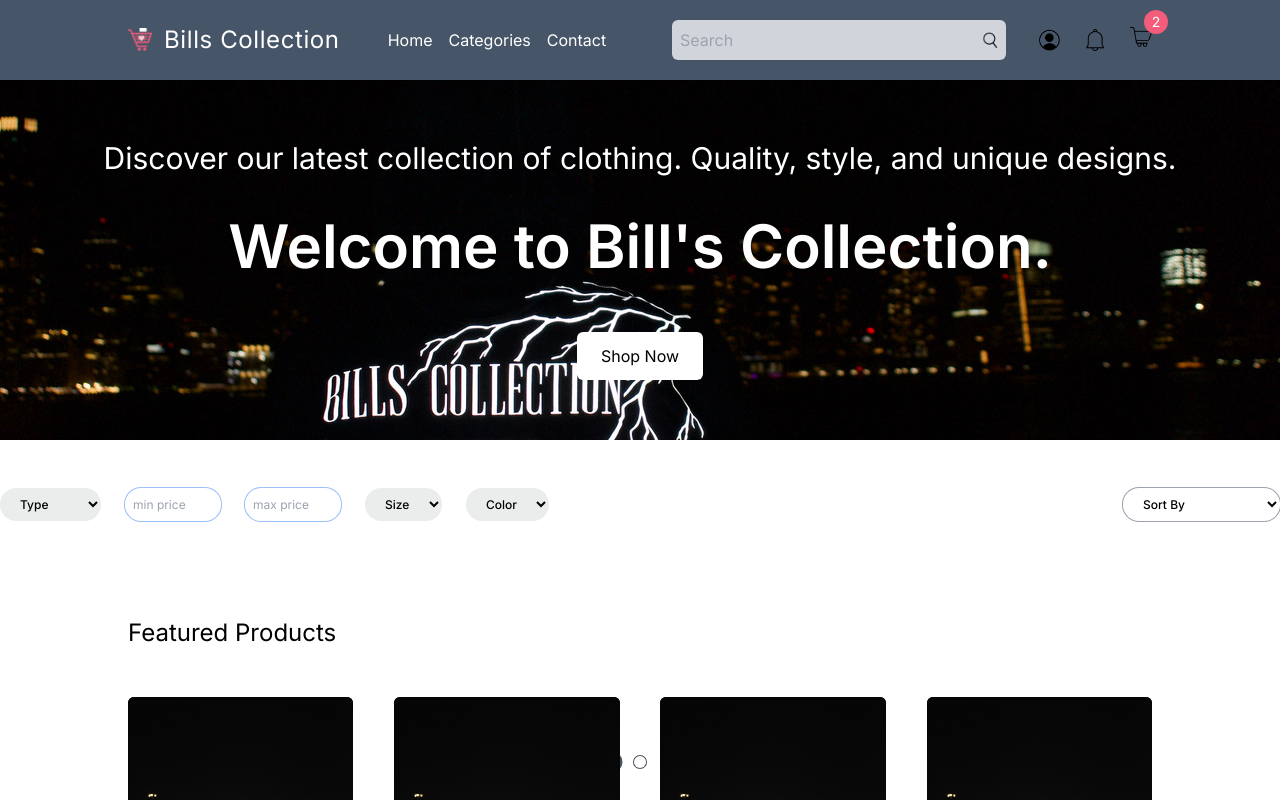
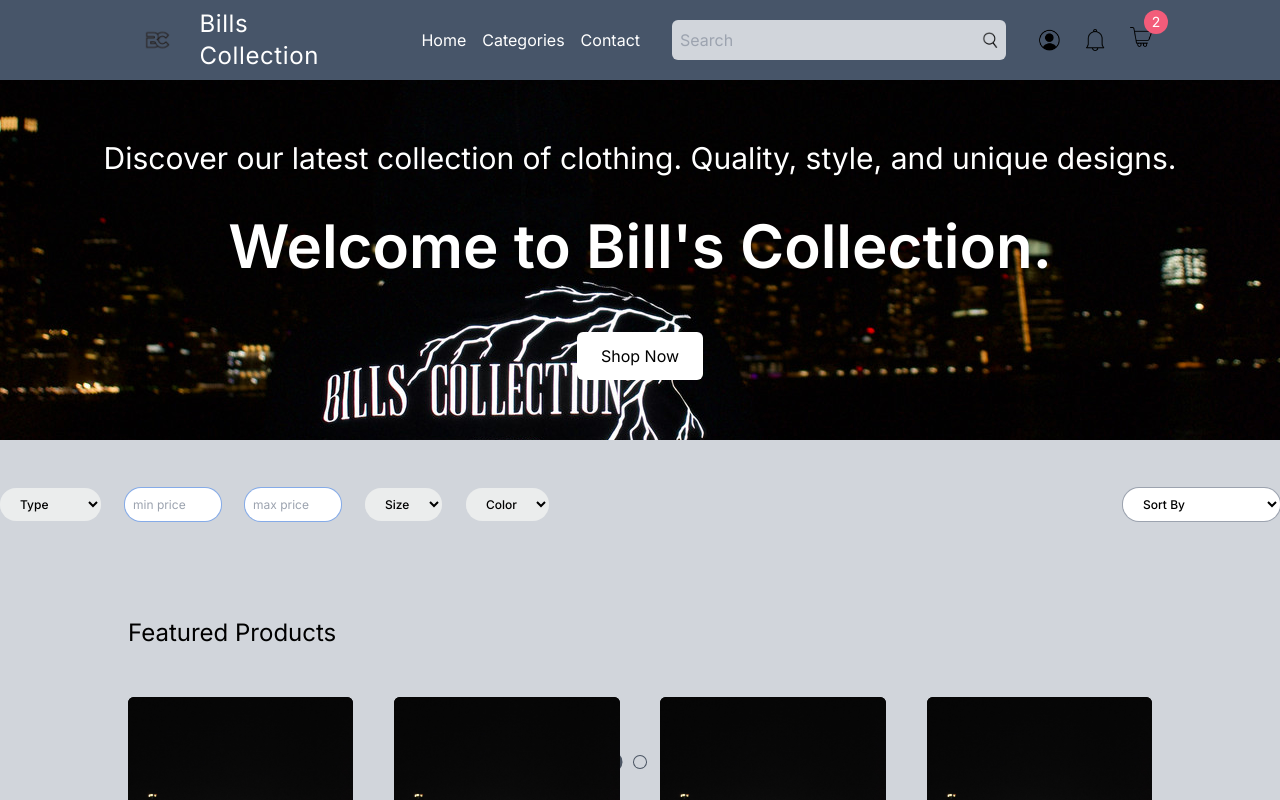
Before and after one commit to zammun/BillsCollection, a Next.js app: page / in a window 1280 px wide. Shown: the top 800 px of the page. Built offline with nearby package versions, Linux system fonts and the light colour scheme.

Commit message:
Color changes

```diff
--- a/src/app/layout.tsx
+++ b/src/app/layout.tsx
@@ -7,8 +7,8 @@ import Footer from "@/components/Footer";
 const inter = Inter({ subsets: ["latin"] });
 
 export const metadata: Metadata = {
-  title: "Bills Collection E-Commerce Application",
-  description: "A complete e-commerce application with Next.js and Wix",
+  title: "Bills Collection",
+  description: "A gallery of Bills Collection",
 };
 
 export default function RootLayout({
@@ -18,7 +18,7 @@ export default function RootLayout({
 }>) {
   return (
     <html lang="en">
-      <body className={inter.className}>
+      <body className={`${inter.className} bg-gray-300`}>
         <Navbar/>
         {children}
         <Footer/>
--- a/src/components/NavIcons.tsx
+++ b/src/components/NavIcons.tsx
@@ -28,7 +28,7 @@ const NavIcons = () => {
                 alt=''
                 width={22}
                 height={22}
-                className="cursor-pointer"
+                className="cursor-pointer text-gray-300 hover:text-gray-400" // Adjusted color
                 onClick={handleProfile}
             />
             {isProfileOpen && (
@@ -42,7 +42,7 @@ const NavIcons = () => {
                 alt=''
                 width={22}
                 height={22}
-                className="cursor-pointer"
+                className="cursor-pointer text-gray-300 hover:text-gray-400" // Adjusted color
             />
             <div className='relative cursor-pointer'
             onClick={()=>setIsCartOpen((prev) => !prev)}
@@ -52,6 +52,7 @@ const NavIcons = () => {
                 alt=''
                 width={22}
                 height={22}
+                className="text-gray-300 hover:text-gray-400" // Adjusted color
             />
             <div className='absolute -top-4 -right-4 w-6 h-6 bg-[#F35C7A] rounded-full text-white text-sm flex items-center justify-center'>2</div>
             </div>
--- a/src/components/Navbar.tsx
+++ b/src/components/Navbar.tsx
@@ -37,7 +37,7 @@ const Navbar = () => {
                 {/* Left */}
                 <div className='w-1/3 xl:w-1/2 flex items-center gap-12'>
                     <Link href='/' className='flex items-center gap-3'>
-                        <Image src='/logo.png' alt='' width={24} height={24} />
+                        <Image src='/logo.png' alt='' width={60} height={60} />
                         <div className='text-2xl tracking-wide text-white'>Bills Collection</div>
                     </Link>
                     <div className='hidden xl:flex gap-4 text-white'>
```
Also changed, not shown: public/logo.png, 1 other file (tests, documents, lock files or other folders).
